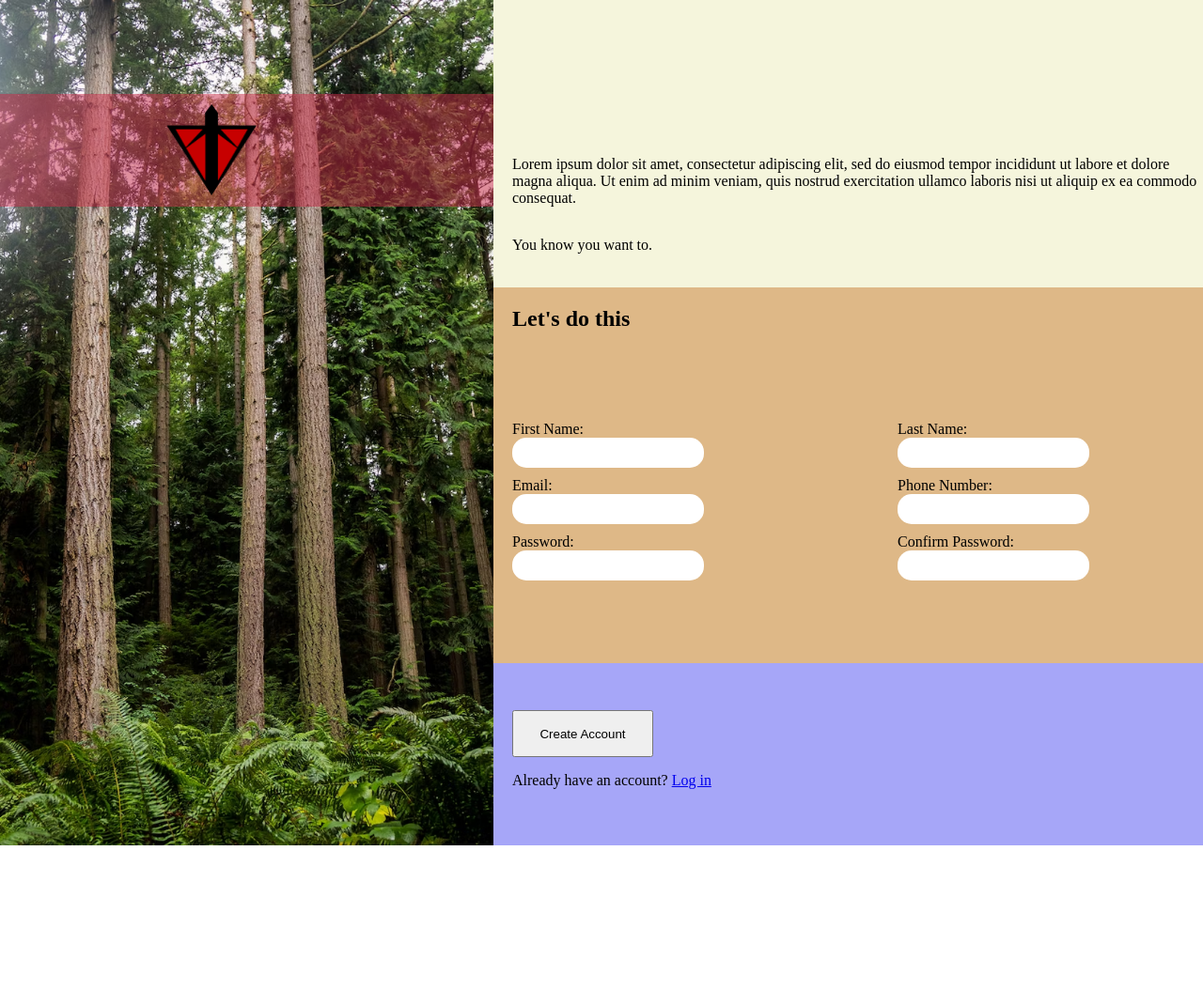
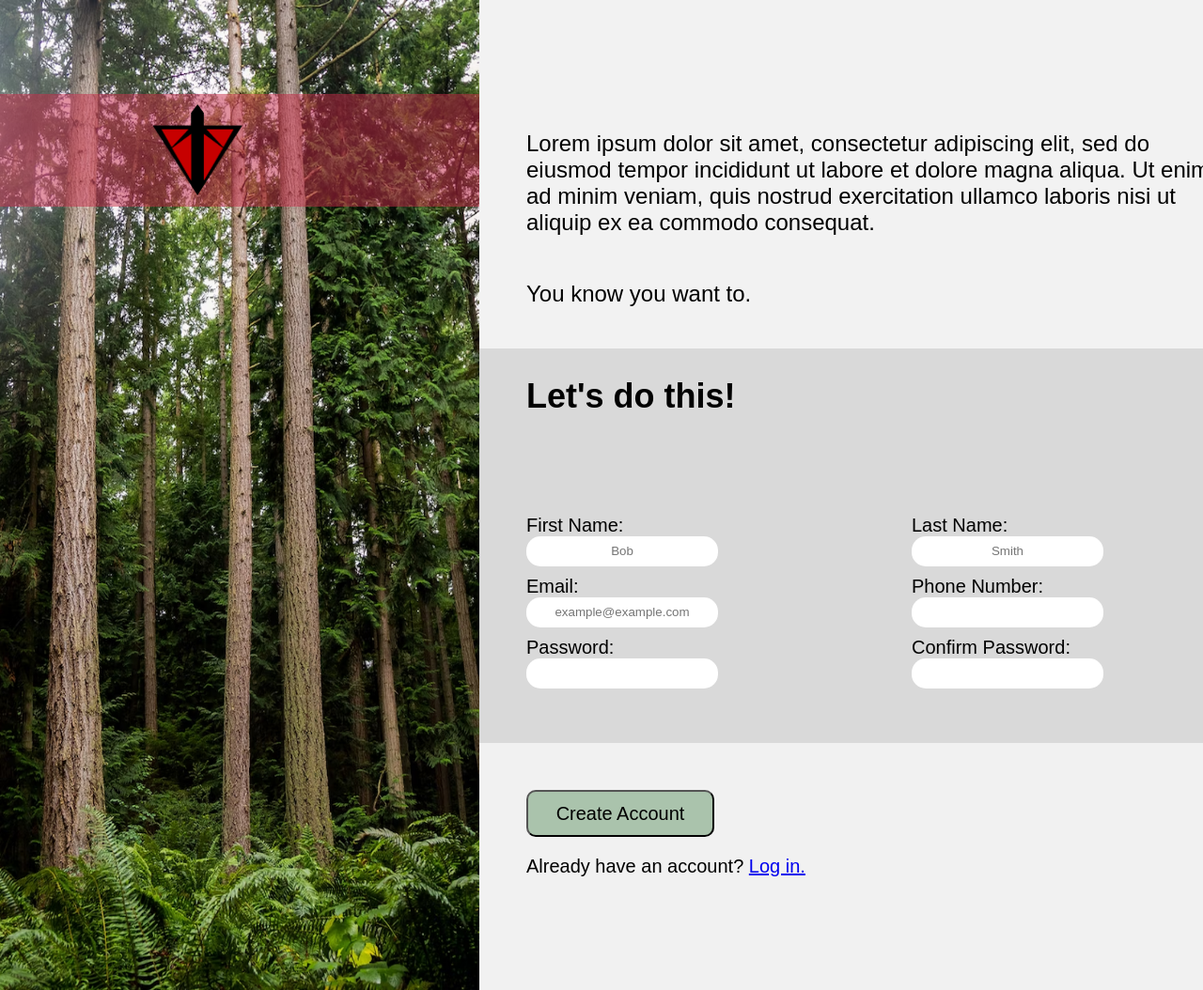
Before and after one commit to DomenicGTH/Sign-up-Form, a plain HTML site: page index.html in a window 1280 px wide. Shown: the top 1054 px of the page at 94% size. Before the commit the page ends 900 px from the top, so only its background shows below. Drawn offline with Linux system fonts and the light colour scheme; a web font is replaced by a local one.

Commit message:
added submit button functionality, better ux

```diff
--- a/index.html
+++ b/index.html
@@ -5,6 +5,10 @@
     <meta http-equiv="X-UA-Compatible" content="IE=edge" />
     <meta name="viewport" content="width=device-width, initial-scale=1.0" />
     <link rel="stylesheet" href="style.css" />
+    <link
+      href="https://fonts.googleapis.com/css2?family=Tilt+Warp&display=swap"
+      rel="stylesheet"
+    />
     <title>Document</title>
   </head>
   <div id="everything">
@@ -24,16 +28,29 @@
         <p>You know you want to.</p>
       </div>
       <div id="lower">
-        <h2>Let's do this</h2>
+        <h2>Let's do this!</h2>
         <div class="inputbox">
           <form action="#" method="get">
             <div class="userinput">
               <label for="first_name">First Name:</label>
-              <input type="text" id="first_name" class="textbox" />
+              <input
+                type="text"
+                id="first_name"
+                class="textbox"
+                minlength="1"
+                placeholder="Bob"
+                required
+              />
             </div>
             <div class="userinput">
               <label for="last_name">Last Name:</label>
-              <input type="text" id="last_name" class="textbox" />
+              <input
+                type="text"
+                id="last_name"
+                class="textbox"
+                minlength="1"
+                placeholder="Smith"
+              />
             </div>
             <div class="userinput">
               <label for="email">Email:</label>
@@ -42,6 +59,8 @@
                 id="user_email"
                 name="email"
                 class="textbox"
+                required
+                placeholder="example@example.com"
               />
             </div>
             <div class="userinput">
@@ -55,6 +74,7 @@
                 id="user_pass"
                 name="password"
                 class="textbox"
+                required
               />
             </div>
             <div class="userinput">
@@ -64,14 +84,16 @@
                 id="user_pass"
                 name="password"
                 class="textbox"
+                required
               />
             </div>
-          </form>
+          <!-- </form> -->
         </div>
       </div>
       <div class="signup">
-        <button class="button">Create Account</button>
-        <p>Already have an account? <a href="index.html">Log in</a></p>
+        <button type="submit" class="button">Create Account</button>
+      </form>
+        <p>Already have an account? <a href="index.html">Log in.</a></p>
       </div>
     </div>
   </div>
--- a/style.css
+++ b/style.css
@@ -14,30 +14,37 @@ html,body {
 #lower {
     display: flex;
     flex-flow: column;
-    background-color: burlywood;
+    background-color:#d9d9d9;
     height: 400px;
-    padding-left: 20px;
+    padding-left: 50px;
+    font-family:'Tilt Warp' , sans-serif;
+    font-size: 24px;
+    padding-bottom: 20px;
+
 }
 
 .textintro {
     display: flex;
     flex-flow: column;
     justify-content: initial;
-    background-color: beige;
-    padding-top: 150px;
+    background-color: #f2f2f2;
+    padding-top: 115px;
     padding-right: 75px;
-    padding-left: 20px;
+    padding-left: 50px;
     padding-bottom: 20px;
-}
-
-.button {
-    width: 150px;
-    height: 50px;
+    font-family:'Tilt Warp' , sans-serif;
+    font-size: 24px;
 }
 
 .signup {
-    padding-left: 20px;
+    padding-left: 50px;
     padding-top: 50px;
+    padding-bottom: 100px;
+    display: flex;
+    flex-flow: column;
+    font-family: 'Tilt Warp' , sans-serif;
+    font-size: 20px;
+    background-color: #f1f1f1;
 }
 
 h2 {
@@ -51,6 +58,20 @@ form {
     display: grid;
     grid-template-columns: 400px 400px;
     gap: 10px;
+    font-size: 20px;
+
+}
+
+input:focus {
+    border-color: rgb(154, 255, 255);
+    border-width: 5px;
+    box-shadow: #d9d9d9;
+}
+
+input[type=number]::-webkit-inner-spin-button,
+input[type=number]::-webkit-outer-spin-button {
+  -webkit-appearance: none;
+  margin: 0;
 }
 
 .userinput {
@@ -76,5 +97,16 @@ form {
 }
 
 .images {
-    display: flex
+    display: flex;
+
 }
+
+.button {
+    height: 50px;
+    border-radius: 10px;
+    width: 200px;
+    border-width: 2px;
+    font-family: inherit;
+    font-size: 20px;
+    background-color: #aac3ac;
+}
```
